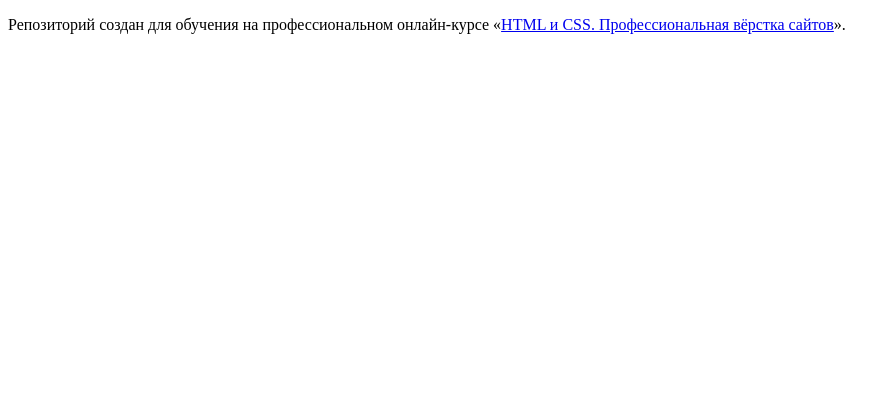
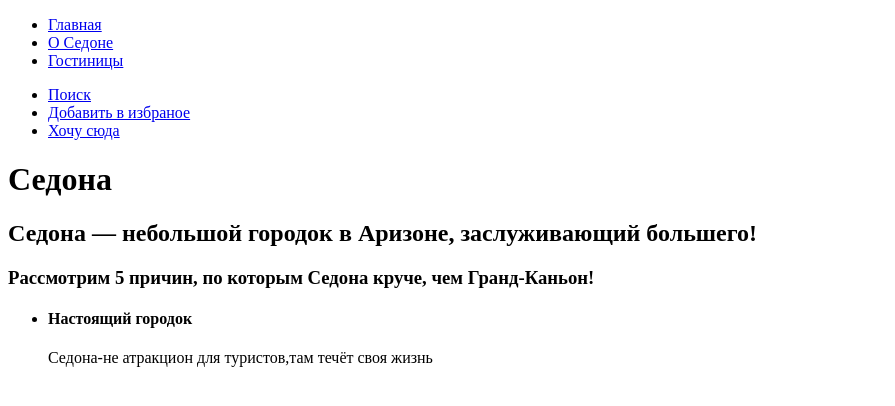
Before and after one commit to htmlacademy-htmlcss/1930559-sedona-34, a plain HTML site: page index.html in a window 1280 px wide. Shown: the whole page, without its empty margins (0-895 px from the left). Drawn offline with Linux system fonts and the light colour scheme.

Commit message:
Добавляю навигацию шапок всех страниц и начинаю оформление основной темы

```diff
--- a/index.html
+++ b/index.html
@@ -2,11 +2,42 @@
 <html lang="ru">
   <head>
     <meta charset="utf-8">
-    <title>HTML Academy: Седона</title>
+    <title>Седона</title>
   </head>
   <body>
+<header class="page-header">
+  <igm class="logo" src="" alt="Логотип Седоны"></igm>
+<nav class="navavigation">
+  <ul class="navigation-list">
+   <li class="navigation-item">
+     <a class="navigation-link" href="main">Главная</a></li>
+    <li class="navigation-item">
+     <a class="navigation-link" href="about-sedona">О Седоне</a></li>
+     <li class="navigation-item">
+     <a class="nigation-link" href="hotel">Гостиницы</a></li>
+  </ul>
+  <ul class="navigation-list navigation-user">
+    <li class="navigation-item">
+     <a class="navigation-link" href="#"><span class="visually-hidden">Поиск</span></a></li>
+    <li class="navigation-item">
+     <a class="navigation-link" href="#"><span class="visually-hidden">Добавить в избраное</span></a></li>
+     <li class="navigation-item">
+     <a class="nigation-link" href="#"><span class="visually-hidden">Хочу сюда</span></a></li>
+  </ul>
+</nav>
+</header>
+<main class="main-index">
+  <h1 class="visually-hidden">Седона</h1>
+  <h2>Седона — небольшой городок в Аризоне,
+    заслуживающий большего!</h2>
+    <section class="advantages">
+      <h3>Рассмотрим 5 причин, по которым Седона круче, чем Гранд-Каньон!</h3>
+      <ul class="advantages-list">
+        <li class="advantages-item">
+          <h4 class="advantages-title">Настоящий городок</h4>
+          <p class="advantages-description">Седона-не атракцион для туристов,там течёт своя жизнь</p>
+          </li>
 
-    <p>Репозиторий создан для обучения на профессиональном онлайн‑курсе «<a href="https://htmlacademy.ru/intensive/htmlcss">HTML и CSS. Профессиональная вёрстка сайтов</a>».</p>
 
   </body>
 </html>
```
